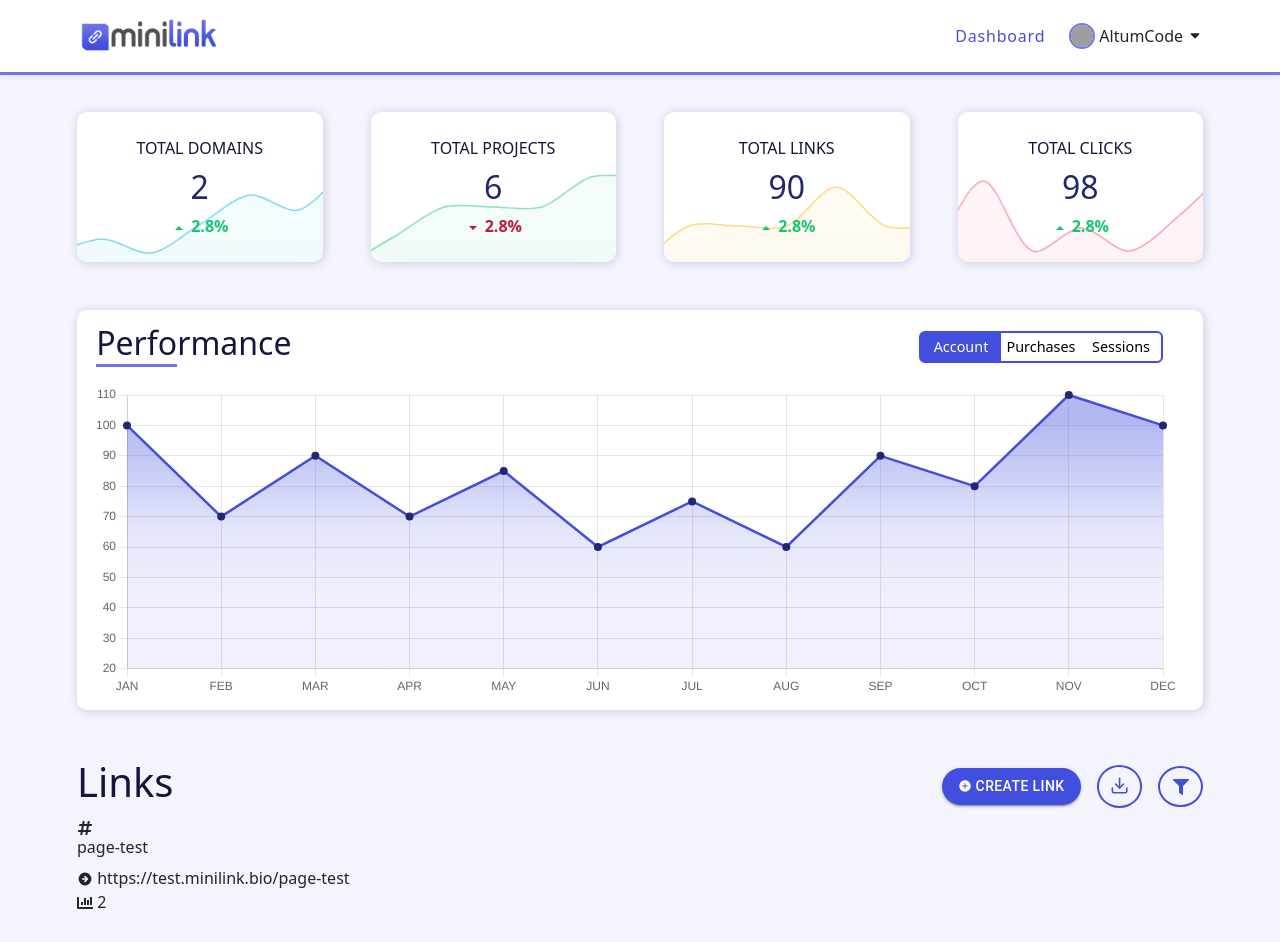
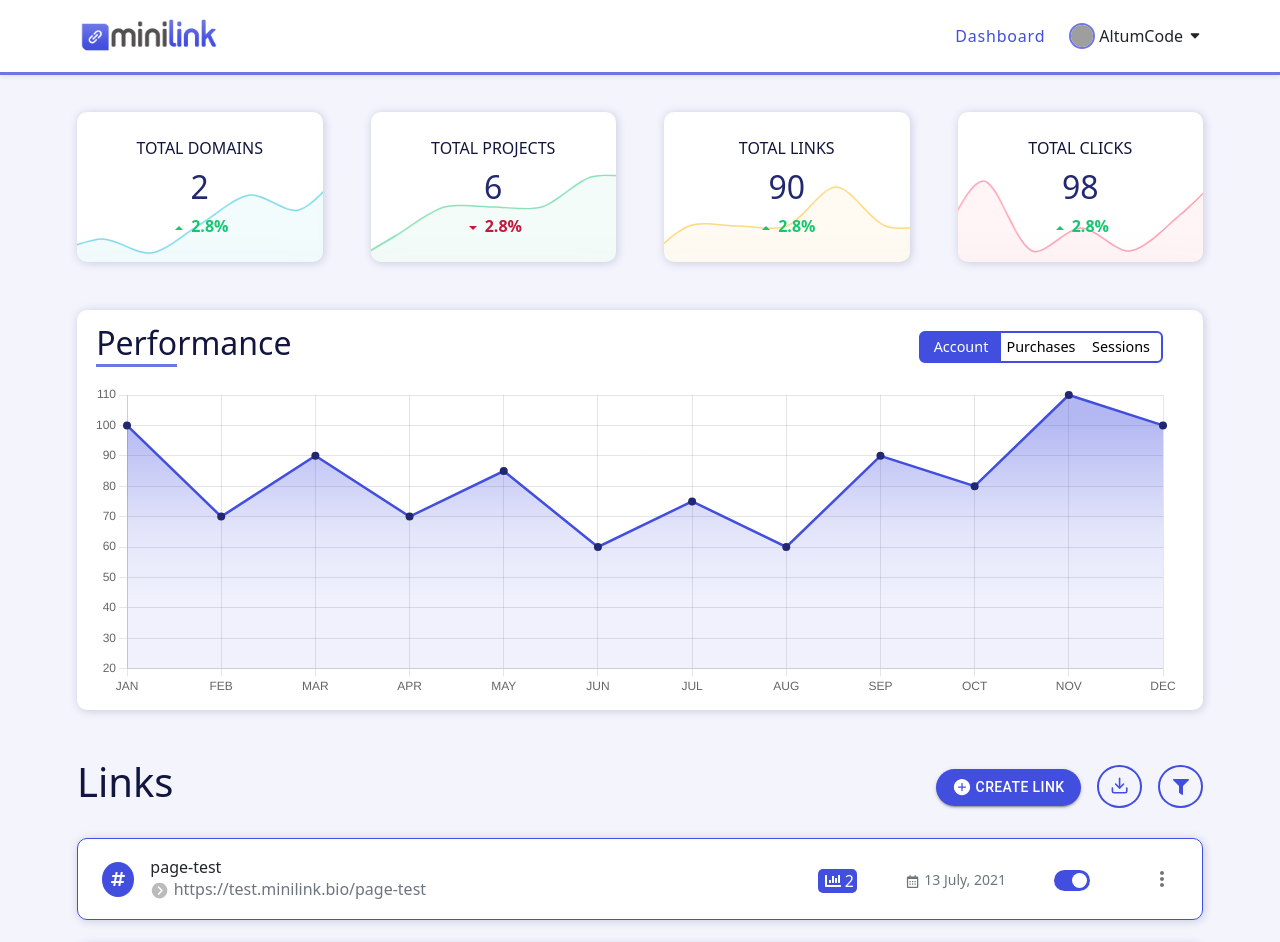
Before and after one commit to sameershaikh55/CRM, a React (Create React App) app: page / in a window 1280 px wide. Shown: the top 942 px of the page. Before the commit the page ends 914 px from the top, so only its background shows below. Built offline with nearby package versions, Linux system fonts and the light colour scheme; grey boxes are pictures that could not be loaded.

Commit message:
link half done

```diff
--- a/src/components/LinksSec.jsx
+++ b/src/components/LinksSec.jsx
@@ -2,22 +2,105 @@ import React from "react";
 import Button from "@material-ui/core/Button";
 
 import { FiDownload } from "react-icons/fi";
-import { FaFilter, FaHashtag, FaChartBar } from "react-icons/fa";
-import { IoIosAddCircle } from "react-icons/io";
-import { HiArrowCircleRight } from "react-icons/hi";
+import { FaFilter, FaHashtag, FaChartBar, FaEdit } from "react-icons/fa";
+import { IoIosAddCircle, IoIosArrowDroprightCircle } from "react-icons/io";
+import { BiCalendar } from "react-icons/bi";
+import IconButton from "@material-ui/core/IconButton";
+import Menu from "@material-ui/core/Menu";
+import MenuItem from "@material-ui/core/MenuItem";
+import { BiDotsVerticalRounded } from "react-icons/bi";
+import { AiOutlineBarChart, AiOutlineQrcode } from "react-icons/ai";
+import { ImCross } from "react-icons/im";
+import { GoPrimitiveDot } from "react-icons/go";
+
+const options = [
+	{
+		i: <FaEdit />,
+		t: "Edit",
+	},
+	{
+		i: <AiOutlineBarChart />,
+		t: "Statistics",
+	},
+	{
+		i: <AiOutlineQrcode />,
+		t: "QR Code",
+	},
+	{
+		i: <ImCross fontSize="0.9rem" />,
+		t: "Delete",
+	},
+];
+
+const ITEM_HEIGHT = 48;
+
+const CreateBtn = () => {
+	const [anchorEl, setAnchorEl] = React.useState(null);
+
+	const handleClick = (event) => {
+		setAnchorEl(event.currentTarget);
+	};
+
+	const handleClose = () => {
+		setAnchorEl(null);
+	};
+	return (
+		<div>
+			<Button
+				className="btn rounded-pill mt-1"
+				variant="contained"
+				aria-controls="simple-menu"
+				aria-haspopup="true"
+				onClick={handleClick}
+			>
+				<IoIosAddCircle className="h5 mb-0 me-1" />
+				Create link
+			</Button>
+			<Menu
+				id="simple-menu"
+				anchorEl={anchorEl}
+				keepMounted
+				open={Boolean(anchorEl)}
+				onClose={handleClose}
+			>
+				<MenuItem onClick={handleClose} className="d-flex align-items-center">
+					<GoPrimitiveDot fontSize="1.5rem" color=" #222870" className="me-1" />{" "}
+					Biolink page
+				</MenuItem>
+				<MenuItem onClick={handleClose} className="d-flex align-items-center">
+					<GoPrimitiveDot fontSize="1.5rem" color=" #222870" className="me-1" />{" "}
+					Shortened URL
+				</MenuItem>
+			</Menu>
+		</div>
+	);
+};
 
 const LinksSec = () => {
+	const [anchorEl, setAnchorEl] = React.useState(null);
+	const open = Boolean(anchorEl);
+
+	const handleClick = (event) => {
+		setAnchorEl(event.currentTarget);
+	};
+
+	const handleClose = () => {
+		setAnchorEl(null);
+	};
 	return (
 		<div className="links_container mt-5">
 			<div className="page_container">
 				<div className="container-fluid">
 					<div className="d-flex justify-content-between align-items-center">
 						<h1 className="dark">Links</h1>
-						<div className="links_btn_container">
-							<Button className="btn rounded-pill" variant="contained">
+						<div className="links_btn_container d-flex">
+							<div>
+								<CreateBtn />
+							</div>
+							{/* <Button className="btn rounded-pill" variant="contained">
 								<IoIosAddCircle className="me-1" />
 								Create link
-							</Button>
+							</Button> */}
 							<button className="btn ms-3">
 								<FiDownload fontSize="1.2rem" />
 							</button>
@@ -28,26 +111,86 @@ const LinksSec = () => {
 					</div>
 
 					<div className="row">
-						<div className="col-12">
-							<div>
-								<div>
-									<div>
-										<FaHashtag />
+						{[1, 1].map((prev) => {
+							return (
+								<div className="col-12 mt-4">
+									<div className="linkRow ps-4 pe-3 py-3">
+										<div className="d-flex justify-content-between align-items-center">
+											<div className="d-flex align-items-center">
+												<div className="hastageIcon rounded-circle me-3">
+													<FaHashtag color="#fff" />
 												</div>
 												<div>
-										<h6>page-test</h6>
-										<div>
-											<HiArrowCircleRight /> https://test.minilink.bio/page-test
+													<h6 className="mb-0">page-test</h6>
+													<div className="text-secondary">
+														<IoIosArrowDroprightCircle
+															color="#bbbbbb"
+															fontSize="1.2rem"
+														/>{" "}
+														https://test.minilink.bio/page-test
 													</div>
 												</div>
 											</div>
-								<div>
-									<div>
-										<FaChartBar /> 2
+											<div className="d-flex align-items-center">
+												<div className="graphNumber mt-1 d-flex align-items-center">
+													<FaChartBar className="me-1" /> 2
+												</div>
+												<div className="d-fex align-items-center ms-5 text-secondary">
+													<BiCalendar fontSize="0.95rem" />
+													<span className="small ms-1 mb-0">13 July, 2021</span>
+												</div>
+												<div className="ms-5">
+													<label className="switch">
+														<input type="checkbox" defaultChecked />
+														<span className="slider round"></span>
+													</label>
+												</div>
+												<div className="ms-5">
+													<IconButton
+														aria-label="more"
+														aria-controls="long-menu"
+														aria-haspopup="true"
+														onClick={handleClick}
+													>
+														<BiDotsVerticalRounded />
+													</IconButton>
+													<Menu
+														id="long-menu"
+														anchorEl={anchorEl}
+														keepMounted
+														open={open}
+														onClose={handleClose}
+														PaperProps={{
+															style: {
+																maxHeight: ITEM_HEIGHT * 4.5,
+																width: "20ch",
+															},
+														}}
+													>
+														{options.map((option, i) => (
+															<MenuItem
+																key={option.t}
+																selected={option === "Pyxis"}
+																onClick={handleClose}
+																className="d-flex align-items-center"
+															>
+																<div>{option.i}</div>
+																<div
+																	style={{ marginTop: "4px" }}
+																	className="ms-2"
+																>
+																	{option.t}
+																</div>
+															</MenuItem>
+														))}
+													</Menu>
 												</div>
 											</div>
 										</div>
 									</div>
+								</div>
+							);
+						})}
 					</div>
 				</div>
 			</div>
--- a/src/style/style.css
+++ b/src/style/style.css
@@ -3,6 +3,10 @@
   margin: 0%;
   -webkit-box-sizing: border-box;
           box-sizing: border-box;
+}
+
+body {
+  height: 200vh;
 }
 
 .page_container {
@@ -184,6 +188,10 @@ body {
   color: #fff;
 }
 
+.links_container {
+  /* Rounded sliders */
+}
+
 .links_container .links_btn_container .btn:nth-child(1) {
   background-color: #424ede;
   color: #fff;
@@ -202,4 +210,84 @@ body {
   border: 2px solid #424ede;
   color: #424ede;
 }
+
+.links_container .hastageIcon {
+  background-color: #424ede;
+  padding: 0.22rem 0.5rem 0.45rem 0.52rem;
+}
+
+.links_container .linkRow {
+  background-color: #fff;
+  -webkit-box-shadow: 1px 1px 10px rgba(34, 40, 112, 0.2);
+          box-shadow: 1px 1px 10px rgba(34, 40, 112, 0.2);
+  border-radius: 10px;
+  border: 1px solid #424ede;
+}
+
+.links_container .graphNumber {
+  background: #424ede;
+  border-radius: 5px;
+  padding: 0rem 0.2rem 0rem 0.4rem;
+  color: #fff;
+}
+
+.links_container .switch {
+  position: relative;
+  display: inline-block;
+  width: 36px;
+  height: 20.4px;
+  margin-top: 6px;
+}
+
+.links_container .switch input {
+  opacity: 0;
+  width: 0;
+  height: 0;
+}
+
+.links_container .slider {
+  position: absolute;
+  cursor: pointer;
+  top: 0;
+  left: 0;
+  right: 0;
+  bottom: 0;
+  background-color: #ccc;
+  -webkit-transition: 0.4s;
+  transition: 0.4s;
+}
+
+.links_container .slider:before {
+  position: absolute;
+  content: "";
+  height: 15px;
+  width: 15px;
+  left: 3px;
+  bottom: 3px;
+  background-color: white;
+  -webkit-transition: 0.4s;
+  transition: 0.4s;
+}
+
+.links_container input:checked + .slider {
+  background-color: #424ede;
+}
+
+.links_container input:focus + .slider {
+  -webkit-box-shadow: 0 0 1px #424ede;
+          box-shadow: 0 0 1px #424ede;
+}
+
+.links_container input:checked + .slider:before {
+  -webkit-transform: translateX(15px);
+          transform: translateX(15px);
+}
+
+.links_container .slider.round {
+  border-radius: 34px;
+}
+
+.links_container .slider.round:before {
+  border-radius: 50%;
+}
 /*# sourceMappingURL=style.css.map */
--- a/src/style/style.scss
+++ b/src/style/style.scss
@@ -3,7 +3,9 @@
 	margin: 0%;
 	box-sizing: border-box;
 }
-
+body {
+	height: 200vh;
+}
 // GLOBAL START
 .page_container {
 	max-width: 1150px;
@@ -217,5 +219,81 @@ body {
 			color: #424ede;
 		}
 	}
+	.hastageIcon {
+		background-color: #424ede;
+		padding: 0.22rem 0.5rem 0.45rem 0.52rem;
+	}
+	.linkRow {
+		background-color: #fff;
+		box-shadow: 1px 1px 10px rgba(34, 40, 112, 0.2);
+		border-radius: 10px;
+		border: 1px solid #424ede;
+	}
+	.graphNumber {
+		background: #424ede;
+		border-radius: 5px;
+		padding: 0rem 0.2rem 0rem 0.4rem;
+		color: #fff;
+	}
+
+	// CHECKBOX
+	.switch {
+		position: relative;
+		display: inline-block;
+		width: 36px;
+		height: 20.4px;
+		margin-top: 6px;
+	}
+
+	.switch input {
+		opacity: 0;
+		width: 0;
+		height: 0;
+	}
+
+	.slider {
+		position: absolute;
+		cursor: pointer;
+		top: 0;
+		left: 0;
+		right: 0;
+		bottom: 0;
+		background-color: #ccc;
+		-webkit-transition: 0.4s;
+		transition: 0.4s;
+	}
+
+	.slider:before {
+		position: absolute;
+		content: "";
+		height: 15px;
+		width: 15px;
+		left: 3px;
+		bottom: 3px;
+		background-color: white;
+		-webkit-transition: 0.4s;
+		transition: 0.4s;
+	}
+
+	input:checked + .slider {
+		background-color: #424ede;
+	}
+
+	input:focus + .slider {
+		box-shadow: 0 0 1px #424ede;
+	}
+
+	input:checked + .slider:before {
+		transform: translateX(15px);
+	}
+
+	/* Rounded sliders */
+	.slider.round {
+		border-radius: 34px;
+	}
+
+	.slider.round:before {
+		border-radius: 50%;
+	}
 }
 // LINKS END
```
Also changed, not shown: 1 other file (tests, documents, lock files or other folders). Lines whose indentation alone changed are shown as unchanged.
